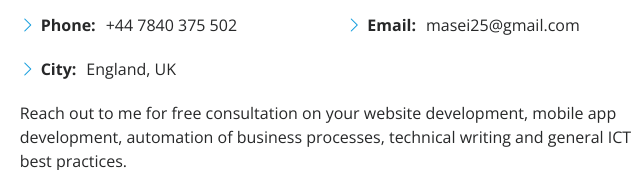
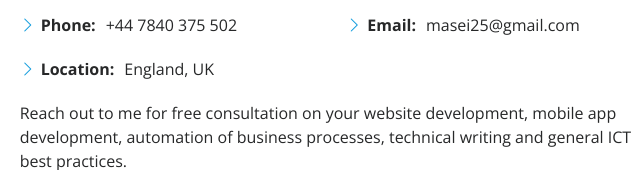
Before and after one commit to Masei25/portfolio, a plain HTML site: page index.html in a window 1280 px wide. Shown: the part 1258-1428 px from the top of the page, 619-1259 px from the left. Drawn offline with nearby package versions, Linux system fonts and the light colour scheme.

Commit message:
updated location

```diff
--- a/index.html
+++ b/index.html
@@ -123,7 +123,7 @@
                                 <ul>
                                     <li><i class="bi bi-chevron-right"></i> <strong>Phone:</strong> <span>+44 7840 375
                                             502</span></li>
-                                    <li><i class="bi bi-chevron-right"></i> <strong>City:</strong> <span>England,
+                                    <li><i class="bi bi-chevron-right"></i> <strong>Location:</strong> <span>England,
                                             UK</span></li>
                                 </ul>
                             </div>
```
